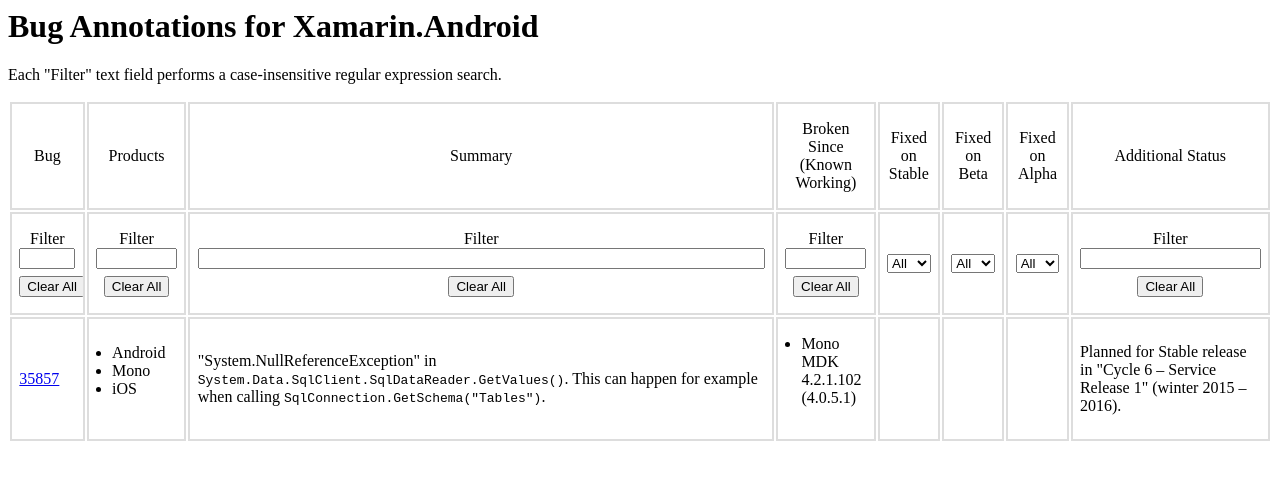
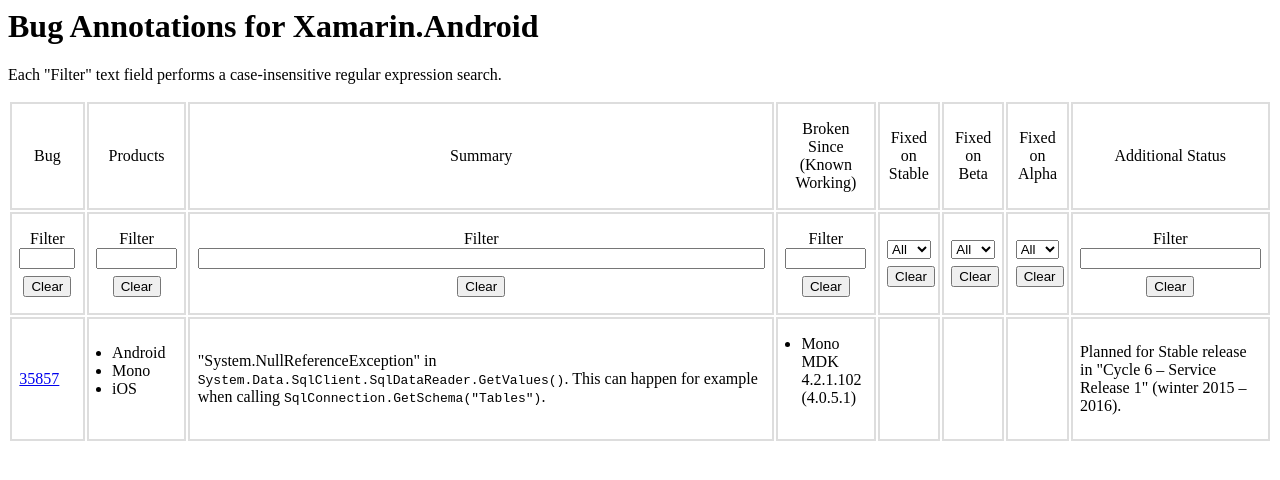
Before and after one commit to brendanzagaeski/bug-annotations, a Jekyll site: the page built from android/index.html, in a window 1280 px wide. Shown: the top 480 px of the page. Built offline with Jekyll 4.4.1, drawn with Linux system fonts in a browser that asks for light colours; part of the change alters nothing that is shown.

Commit message:
Trim whitespace, add separate "clears" for filters
1. Trimming the whitespace allows the following negative lookahead regex
to successfully remove "Xamarin Studio" entries from the Product column:
^(?!.*Xamarin Studio)

2. While experimenting with the filtering feature, I found that I wanted
to be able to use the "Clear" button as a quick way to remove a single
filter while leaving the other filters intact. So I changed the "Clear
All" buttons to single-field "Clear" buttons.

```diff
--- a/_includes/bug_header_row.html
+++ b/_includes/bug_header_row.html
@@ -8,4 +8,4 @@
         <col span="1" style="width: 5%" />
     </colgroup>{% assign columns = "Bug, Products, Summary, Broken Since<br />(Known Working), Fixed on Stable, Fixed on Beta, Fixed on Alpha, Additional Status" | split: ", " %}
     <tr>{% for column in columns %}<td>{{ column }}</td>{% endfor %}</tr>
-    <tr class="filters">{% capture trash %}{% increment i %}{% endcapture %}{% for column in columns %}<td>{% if column contains "Fixed on" %}<select><option selected="true" value="all">All</option><option value="fixed">Fixed</option><option value="open">Open</option></select>{% else %}Filter <input type="text" tabindex="{% increment i %}" /> <button class="clear">Clear All</button>{% endif %}</td>{% endfor %}</tr>
+    <tr class="filters">{% capture trash %}{% increment i %}{% endcapture %}{% for column in columns %}<td>{% if column contains "Fixed on" %}<select><option selected="true" value="all">All</option><option value="fixed">Fixed</option><option value="open">Open</option></select>{% else %}Filter <input type="text" tabindex="{% increment i %}" {% if column == "Bug" %}id="bug-filter" {% endif %}/>{% endif %} <button class="clear">Clear</button></td>{% endfor %}</tr>
--- a/_includes/setup_search.html
+++ b/_includes/setup_search.html
@@ -5,9 +5,9 @@ $("input").keypress (function (event) {
     }
 });
 $(".clear").click(function () {
-    $("input").val ("");
-    $("select").prop ("selectedIndex", 0)
-    $("tr").show ();
+    $(this).closest ("td").children ("input").val ("");
+    $(this).closest ("td").children ("select").prop ("selectedIndex", 0);
+    filterRows ();
 });
 $("select").change (function () {
     filterRows ();
@@ -25,7 +25,7 @@ var filterRows = function () {
                     return;
                 }
                 var re = new RegExp (bugFilter.value, "i");
-                if (!re.test ($(cell).text ())) {
+                if (!re.test ($.trim($(cell).text ()))) {
                     hide = true;
                     return false;
                 }
```
